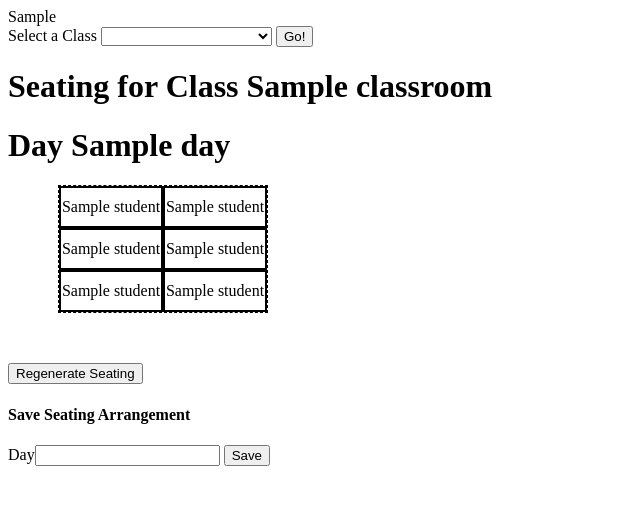
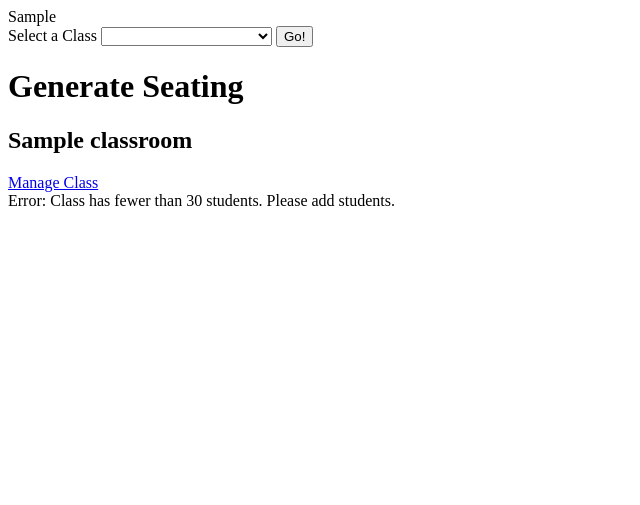
Before and after one commit to jessiedouglas/seatpicker, a Python web app: template templates/seating.html in a window 1280 px wide. Shown: the top 505 px of the page, without its empty margins (0-640 px from the left). Run offline with Jinja, Linux system fonts and the light colour scheme; the template is opened without the code that fills it: most values are stand-ins (such as "Sample title", 1, 10 or a date in 2020).

Commit message:
Add classroom-specific links to templates

```diff
--- a/templates/all_arrangements.html
+++ b/templates/all_arrangements.html
@@ -31,6 +31,10 @@
 	{% endif %}
 
 	{% if classroom %}
+		<a href="/classroom?id={{ classroom.key.urlsafe() }}">Manage Class</a>
+		<a href="/seating?classroom={{ classroom.key.urlsafe() }}">
+			Generate Seating
+		</a>
 		{% for sa in seating_arrangements %}
 			<section id="room" class="clearfix">
 				<h1>Day {{sa.day}}</h1>
--- a/templates/classroom.html
+++ b/templates/classroom.html
@@ -38,6 +38,12 @@
 	{% if classroom %}
 		<h1>Class {{ classroom.name }}</h1>
 		<p id="classroom-id" hidden>{{ classroom.key.urlsafe() }}</p>
+		<a href="/seating?classroom={{ classroom.key.urlsafe() }}">
+			Generate Seating
+		</a>
+		<a href="/seating?classroom={{ classroom.key.urlsafe() }}&list=true">
+			See All Saved Seating Arrangements
+		</a>
 		<h2>Students</h2>
 		<section class="clearfix" id="students">
 			{% if students|length > 0 %}
--- a/templates/seating.html
+++ b/templates/seating.html
@@ -31,7 +31,14 @@
 	{% endif %}
 
 	{% if classroom %}
-		<h1>Seating for Class {{ classroom.name }}</h1>
+		<h1>Generate Seating</h1>
+		<h2>{{ classroom.name }}</h2>
+		<a href="/classroom?id={{ classroom.key.urlsafe() }}">Manage Class</a>
+
+		{% if students|length == 30 %}
+			<a href="/seating?classroom={{ classroom.key.urlsafe() }}&list=true">
+				View all saved seating arrangements
+			</a>
 
 			{% if not day == None %}
 				<h1 id="day">
@@ -40,9 +47,6 @@
 			{% endif %}
 
 			<section id="room" class="clearfix">
-			<!-- <div id="left"></div>
-			<div id="right"></div> -->
-
 				{% for i in range(0, students|length, 6) %}
 				<div class="table clearfix container" name="{{ i / 6 }}">
 					{% for j in range(6) %}
@@ -58,6 +62,8 @@
 				<input type="hidden" name="classroom" value="{{classroom.key.urlsafe()}}">
 				<input type="submit" value="Regenerate Seating">
 			</form>
+
+			{% if day == None %}
 				<form method="post" action="/seating">
 					<input type="hidden" name="classroom_id"
 								 value="{{ classroom.key.urlsafe() }}">
@@ -67,6 +73,12 @@
 					<input type="submit" value="Save" id="save">
 				</form>
 			{% endif %}
+		{% else %}
+			<div class="error">
+				Error: Class has fewer than 30 students. Please add students.
+			</div>
+		{% endif %}
+	{% endif %}
 	<script src='/resources/scripts/dragula.min.js'></script>
 	<script src='/resources/scripts/seating.js'></script>
 	<script>
```
Also changed, not shown: 1 other file. Lines whose indentation alone changed are shown as unchanged.
